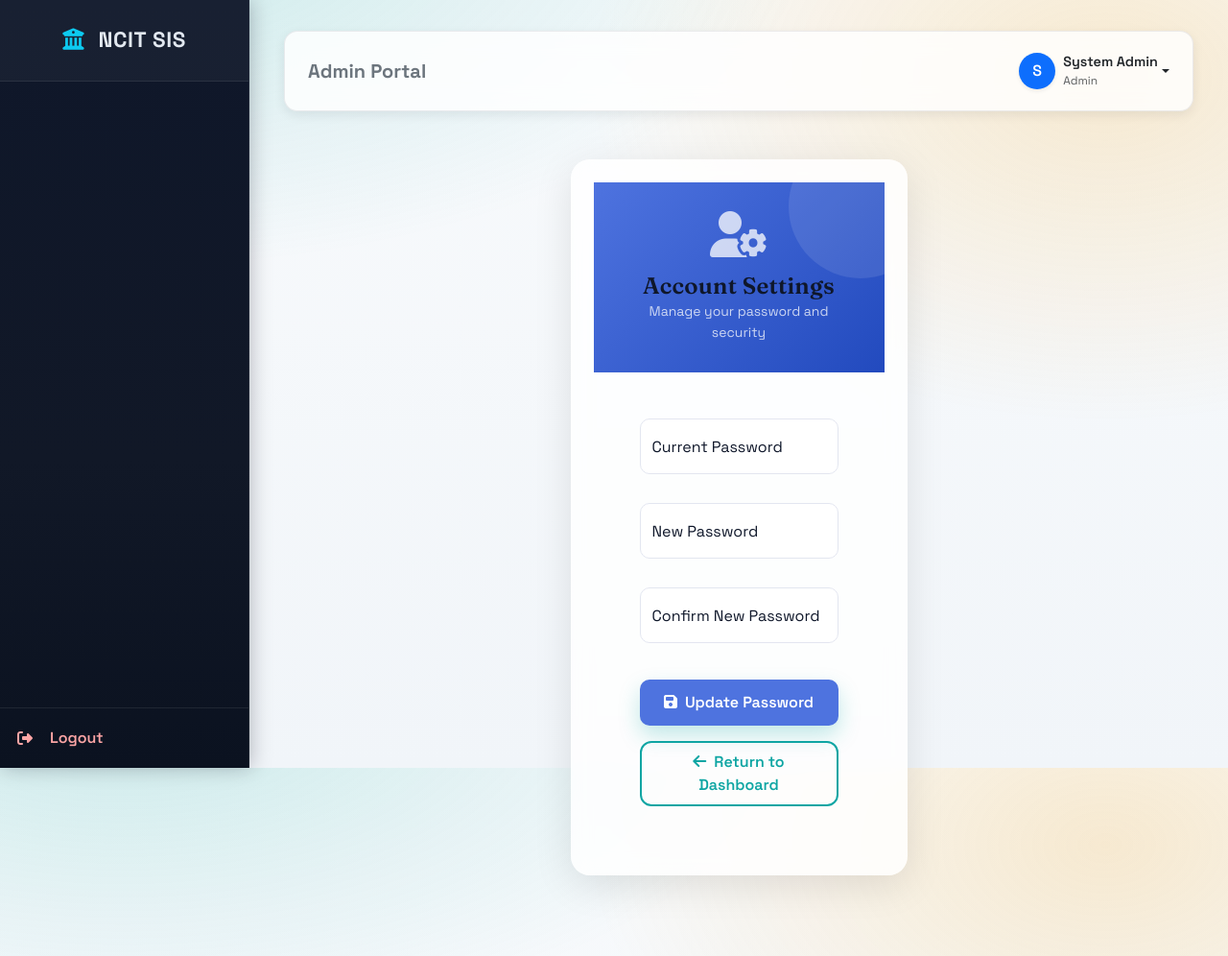
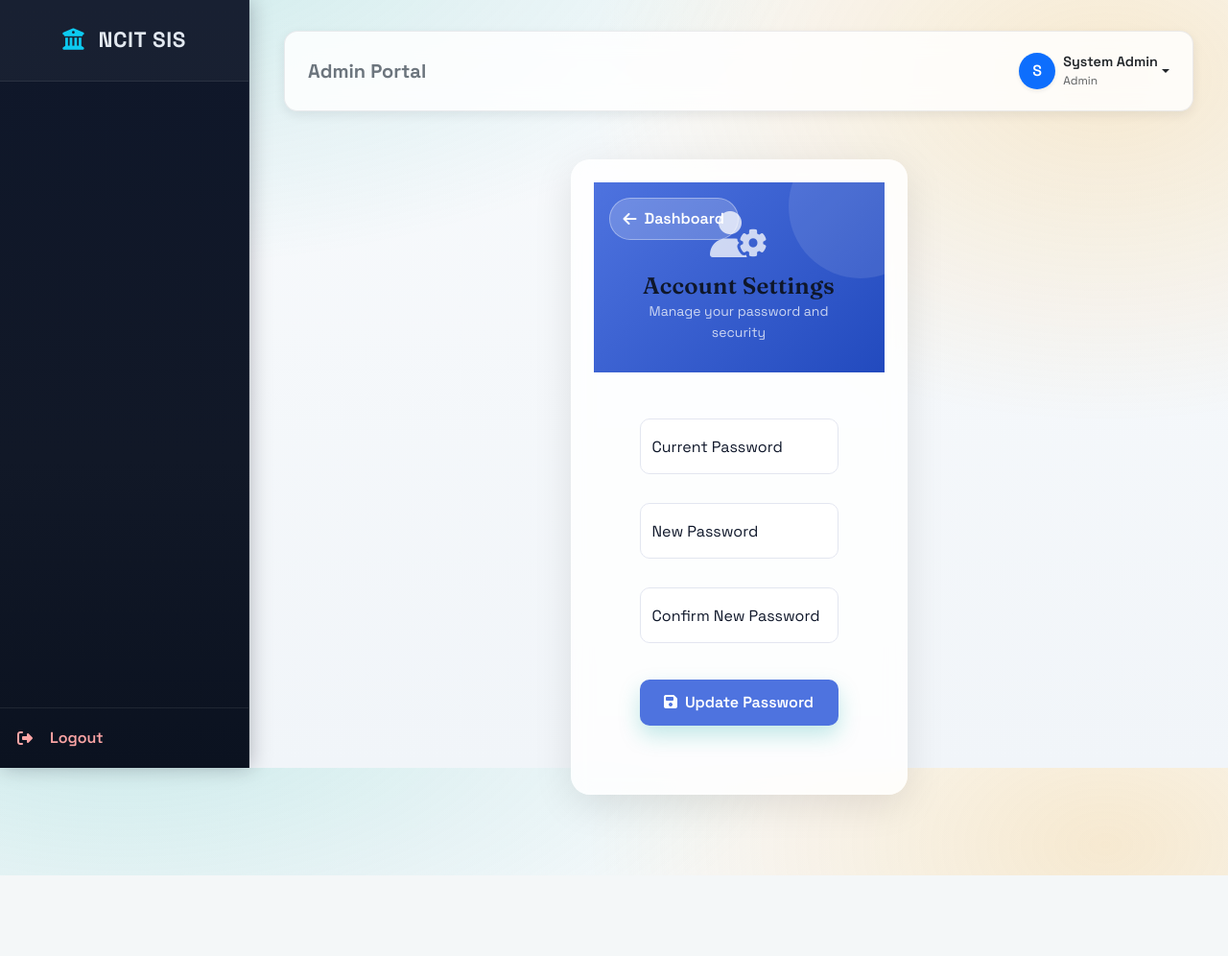
Before and after one commit to bigyan-svg/NCIT_SIS, a Flask app: page /settings in a window 1280 px wide. Shown: the whole page at 96% size. After the commit the page ends 912 px from the top, so only its background shows below. Run offline with Flask 3, Linux system fonts and the light colour scheme; a user stored in the database is signed in.

Commit message:
Add dashboard return button to settings header

```diff
--- a/templates/settings.html
+++ b/templates/settings.html
@@ -17,6 +17,30 @@
         color: white;
         text-align: center;
         position: relative;
+    }
+
+    .settings-back {
+        position: absolute;
+        top: 16px;
+        left: 16px;
+        display: inline-flex;
+        align-items: center;
+        gap: 8px;
+        padding: 8px 14px;
+        border-radius: 999px;
+        background: rgba(255, 255, 255, 0.2);
+        color: #fff;
+        text-decoration: none;
+        font-weight: 600;
+        border: 1px solid rgba(255, 255, 255, 0.35);
+        transition: all 0.2s ease;
+    }
+
+    .settings-back:hover {
+        background: rgba(255, 255, 255, 0.32);
+        color: #fff;
+        text-decoration: none;
+        transform: translateY(-1px);
     }
 
     /* Decorative circle in header */
@@ -66,6 +90,10 @@
             <div class="card settings-card">
 
                 <div class="settings-header">
+                    {% set role = session.get('role', 'student') %}
+                    <a href="{{ url_for(role ~ '_dashboard') }}" class="settings-back">
+                        <i class="fas fa-arrow-left"></i> Dashboard
+                    </a>
                     <div class="header-circle"></div>
                     <i class="fas fa-user-cog fa-3x mb-3 opacity-75"></i>
                     <h4 class="mb-0 fw-bold">Account Settings</h4>
@@ -106,11 +134,6 @@
                             <button type="submit" class="btn btn-primary btn-update text-white">
                                 <i class="fas fa-save me-2"></i>Update Password
                             </button>
-
-                            {% set role = session.get('role', 'student') %}
-                            <a href="{{ url_for(role ~ '_dashboard') }}" class="btn btn-dashboard-return text-center">
-                                <i class="fas fa-arrow-left me-2"></i>Return to Dashboard
-                            </a>
                         </div>
 
                     </form>
```
